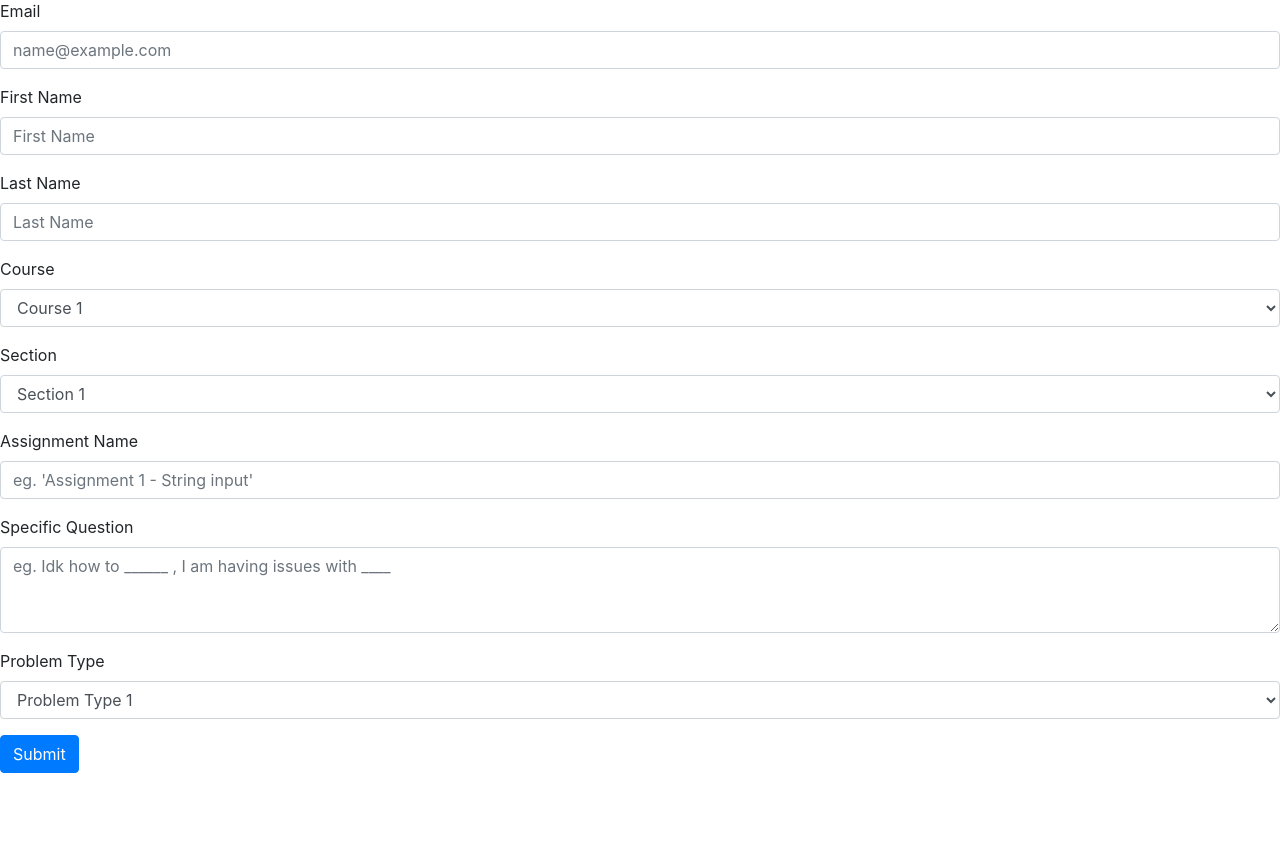
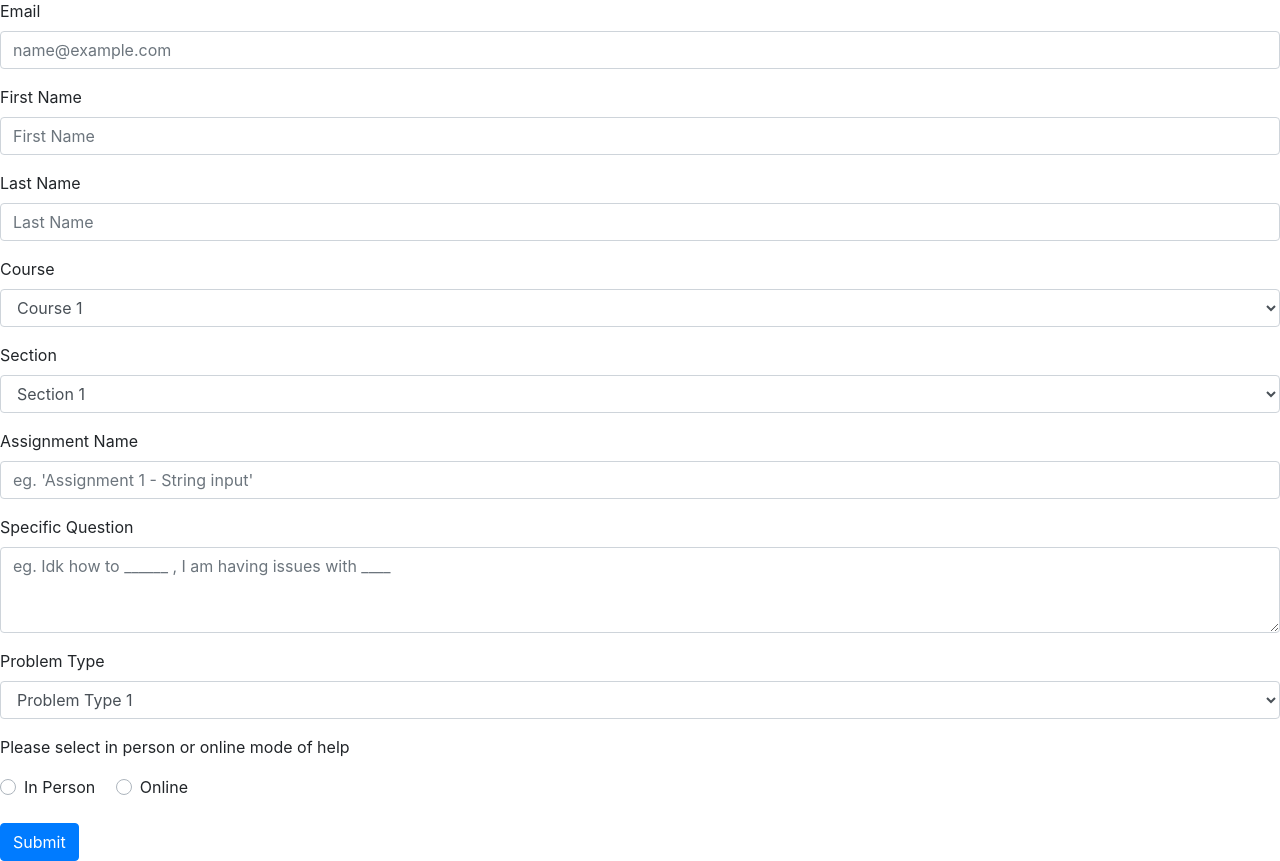
Before and after one commit to CSLC-Portal/UNO-CSLC-Ticket-Portal, a Flask app: template portal/app/templates/create-ticket.html in a window 1280 px wide. Shown: the part 137-998 px from the top of the page. Before the commit the page ends 910 px from the top, so only its background shows below. Run offline with Flask 3, Linux system fonts and the light colour scheme; the template is opened without the code that fills it, so the values that code supplies are empty; parts of the project's set-up code (start-up, migrations or seed data) failed here and were passed over.

Commit message:
added radio button for in person or online

```diff
--- a/portal/app/templates/create-ticket.html
+++ b/portal/app/templates/create-ticket.html
@@ -61,6 +61,16 @@
         </select>
     </div>
 
+    <p>Please select in person or online mode of help</p>
+    <div class="custom-control custom-radio custom-control-inline">
+        <input type="radio" id="inPersonRadio" name="modeOfTicket" class="custom-control-input" value="InPerson">
+        <label class="custom-control-label" for="inPersonRadio">In Person</label>
+      </div>
+    <div class="custom-control custom-radio custom-control-inline">
+        <input type="radio" id="onlineRadio" name="modeOfTicket" class="custom-control-input" value="Online">
+        <label class="custom-control-label" for="onlineRadio">Online</label>
+    </div><br><br>
+
     <button type="submit" class="btn btn-primary">Submit</button>
   </form>
 
--- a/portal/app/templates/open-tickets.html
+++ b/portal/app/templates/open-tickets.html
@@ -13,6 +13,7 @@
 {{ assignmentName }}<br>
 {{ specificQuestion }}<br>
 {{ problemType }}<br>
+{{ mode }}<br>
 
 
 {% endblock %}
```
Also changed, not shown: portal/app/blueprints/views.py (+5 -3 lines), portal/tests/test_portal_auth.py (+35 -8 lines).
